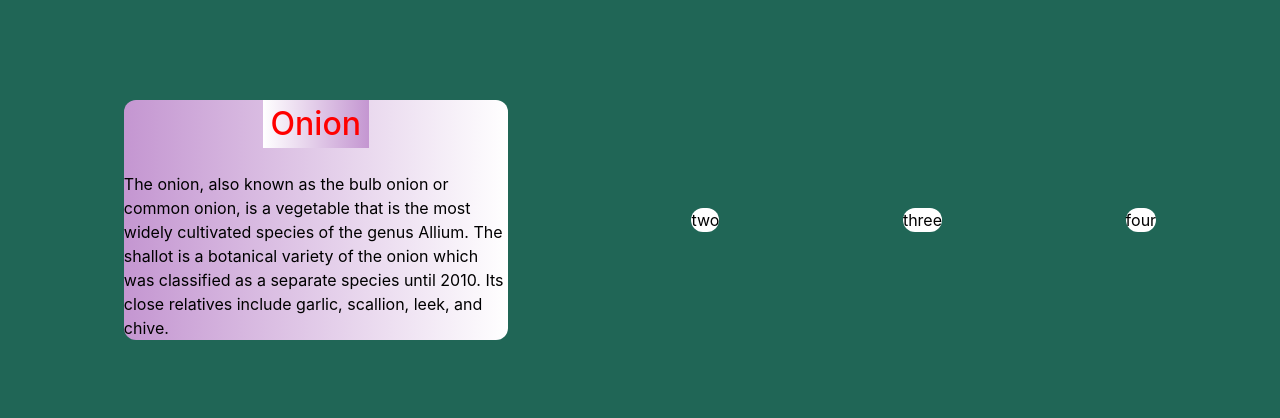
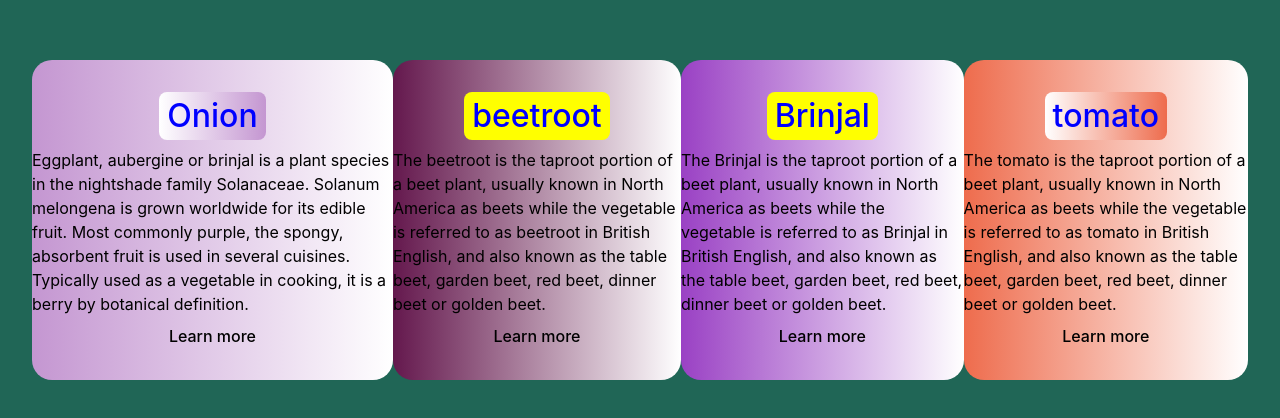
Before and after one commit to NidhitheCoder/advanced-react, a React (Create React App) app in the folder vegitable-theme-app/: page / in a window 1280 px wide. Shown: the part 180-598 px from the top of the page. Built offline with nearby package versions, Linux system fonts and the light colour scheme.

Commit message:
feat: create individual components for items

```diff
--- /dev/null
+++ b/vegitable-theme-app/src/components/Beetroot.tsx
@@ -0,0 +1,28 @@
+import { Link, Text } from "@chakra-ui/react";
+import Card from "../shared/Card";
+
+const BeetrootComp = () => {
+  return (
+    <Card bgGradient="linear(to-r, beetroot, mashroom)" borderRadious="sm">
+      <Text
+        as="mark"
+        borderRadius={8}
+        px={2}
+        // bgGradient="linear(to-r, mashroom, beetroot)"
+        color="blue"
+        fontSize={32}
+      >
+        beetroot
+      </Text>
+      <p>
+        The beetroot is the taproot portion of a beet plant, usually known in
+        North America as beets while the vegetable is referred to as beetroot in
+        British English, and also known as the table beet, garden beet, red
+        beet, dinner beet or golden beet.
+      </p>
+      <Link href="https://en.wikipedia.org/wiki/Beetroot">Learn more</Link>
+    </Card>
+  );
+};
+
+export default BeetrootComp;
--- /dev/null
+++ b/vegitable-theme-app/src/components/Brinjal.tsx
@@ -0,0 +1,28 @@
+import { Link, Text } from "@chakra-ui/react";
+import Card from "../shared/Card";
+
+const BrinjalComp = () => {
+  return (
+    <Card bgGradient="linear(to-r, brinjal, mashroom)" borderRadious="sm">
+      <Text
+        as="mark"
+        borderRadius={8}
+        px={2}
+        // bgGradient="linear(to-r, mashroom, brinjal)"
+        color="blue"
+        fontSize={32}
+      >
+        Brinjal
+      </Text>
+      <p>
+        The Brinjal is the taproot portion of a beet plant, usually known in
+        North America as beets while the vegetable is referred to as Brinjal in
+        British English, and also known as the table beet, garden beet, red
+        beet, dinner beet or golden beet.
+      </p>
+      <Link href="https://en.wikipedia.org/wiki/Brinjal">Learn more</Link>
+    </Card>
+  );
+};
+
+export default BrinjalComp;
--- a/vegitable-theme-app/src/components/Onion.tsx
+++ b/vegitable-theme-app/src/components/Onion.tsx
@@ -1,17 +1,27 @@
-import { Text } from "@chakra-ui/react";
+import { Link, Text } from "@chakra-ui/react";
 import Card from "../shared/Card";
 
 const OnionComp = () => {
   return (
-    <Card bgGradient='linear(to-r, onion, mashroom)' borderRadious='sm'>
-      <Text as="mark" px={2} bgGradient='linear(to-r, mashroom, onion)' color="red" fontSize={32} >Onion</Text>
+    <Card bgGradient="linear(to-r, onion, mashroom)" borderRadious="sm">
+      <Text
+        as="mark"
+        borderRadius={8}
+        px={2}
+        bgGradient="linear(to-r, mashroom, onion)"
+        color="blue"
+        fontSize={32}
+      >
+        Onion
+      </Text>
       <p>
-        The onion, also known as the bulb onion or common onion, is a vegetable
-        that is the most widely cultivated species of the genus Allium. The
-        shallot is a botanical variety of the onion which was classified as a
-        separate species until 2010. Its close relatives include garlic,
-        scallion, leek, and chive.
+        Eggplant, aubergine or brinjal is a plant species in the nightshade
+        family Solanaceae. Solanum melongena is grown worldwide for its edible
+        fruit. Most commonly purple, the spongy, absorbent fruit is used in
+        several cuisines. Typically used as a vegetable in cooking, it is a
+        berry by botanical definition.
       </p>
+      <Link href="https://en.wikipedia.org/wiki/Onion">Learn more</Link>
     </Card>
   );
 };
--- /dev/null
+++ b/vegitable-theme-app/src/components/Tomato.tsx
@@ -0,0 +1,28 @@
+import { Link, Text } from "@chakra-ui/react";
+import Card from "../shared/Card";
+
+const TomatoComp = () => {
+  return (
+    <Card bgGradient="linear(to-r, tomato, mashroom)" borderRadious="sm">
+      <Text
+        as="mark"
+        borderRadius={8}
+        px={2}
+        bgGradient="linear(to-r, mashroom, tomato)"
+        color="blue"
+        fontSize={32}
+      >
+        tomato
+      </Text>
+      <p>
+        The tomato is the taproot portion of a beet plant, usually known in
+        North America as beets while the vegetable is referred to as tomato in
+        British English, and also known as the table beet, garden beet, red
+        beet, dinner beet or golden beet.
+      </p>
+      <Link href="https://en.wikipedia.org/wiki/tomato">Learn more</Link>
+    </Card>
+  );
+};
+
+export default TomatoComp;
--- a/vegitable-theme-app/src/config/theme/components/card.ts
+++ b/vegitable-theme-app/src/config/theme/components/card.ts
@@ -5,10 +5,12 @@ const Card = {
     flexDirection: "column",
     background: "white",
     alignItems: "center",
-    gap: 6,
-    maxWidth: 'sm',
-    borderRadius: "xl",
+    justifyContent: "center",
+    gap: 2,
+    maxWidth: "sm",
+    borderRadius: "20px",
     color: "black",
+    minHeight: "40vh",
   },
   // Two variants: rounded and smooth
   variants: {
@@ -25,7 +27,7 @@ const Card = {
   },
   // The default variant value
   defaultProps: {
-    variant: "smooth",
+    variant: "rounded",
   },
 };
 
--- a/vegitable-theme-app/src/config/theme/components/index.ts
+++ b/vegitable-theme-app/src/config/theme/components/index.ts
@@ -1,9 +1,11 @@
 import Button from './button';
 import Text from './text';
 import Card from './card';
+import Link from './link';
 
 export const components = {
   Text,
   Button,
   Card,
+  Link,
 };
--- /dev/null
+++ b/vegitable-theme-app/src/config/theme/components/link.ts
@@ -0,0 +1,18 @@
+import type { ComponentStyleConfig } from "@chakra-ui/react";
+
+const Link: ComponentStyleConfig = {
+  baseStyle: {
+    fontsize: "16px",
+    fontWeight: "500",
+    fontcolor: "black",
+    outline: 'none',
+    _focus: { outline : 'none'},
+    _active: { outline : 'none'},
+    _highlighted:  { outline : 'none'},
+  },
+  sizes: {},
+  variants: {},
+  defaultProps: {},
+};
+
+export default Link;
--- a/vegitable-theme-app/src/pages/Homepage.tsx
+++ b/vegitable-theme-app/src/pages/Homepage.tsx
@@ -1,15 +1,17 @@
 import { Flex } from "@chakra-ui/react";
+import BeetrootComp from "../components/Beetroot";
+import BrinjalComp from "../components/Brinjal";
 import OnionComp from "../components/Onion";
-import Card from "../shared/Card";
+import TomatoComp from "../components/Tomato";
 
 
 const Homepage = () => {
   return (
     <Flex bg="cucumbar" p={8} h="full" w="full" alignItems="center" justifyContent="space-around">
       <OnionComp />
-      <Card>two</Card>
-      <Card>three</Card>
-      <Card>four</Card>
+      <BeetrootComp />
+      <BrinjalComp />
+      <TomatoComp />
     </Flex>
   )
 }
```
